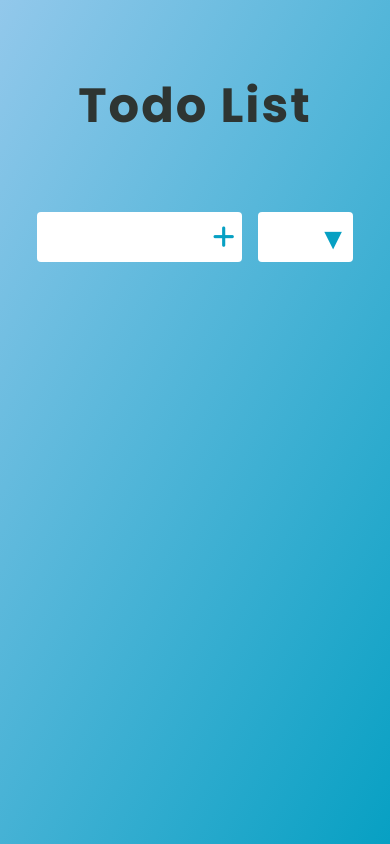
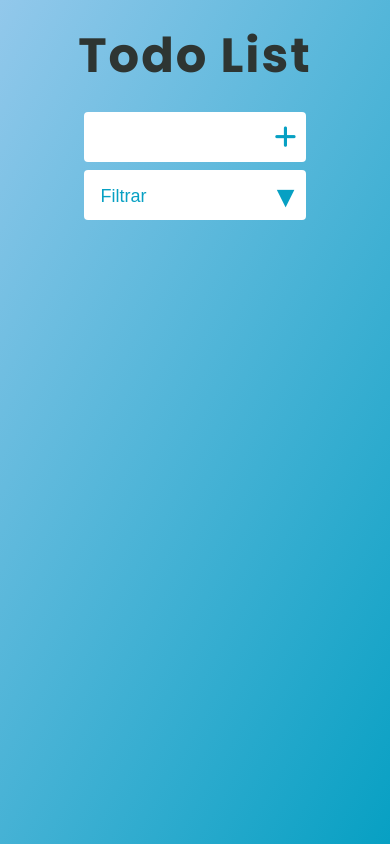
Before and after one commit to paatricksantos/todoList, a plain HTML site: page index.html in a window 390 px wide. Drawn offline with nearby package versions, Linux system fonts and the light colour scheme.

Commit message:
Ajuste no layout responsivo

```diff
--- a/index.html
+++ b/index.html
@@ -26,6 +26,7 @@
       </div>
       <div class="select">
         <select name="todos" class="filter-todo" v-model="selected">
+          <option value="" disabled>Filtrar</option>
           <option value="all">All</option>
           <option value="completed">Completed</option>
           <option value="uncompleted">Uncompleted</option>
--- a/style.css
+++ b/style.css
@@ -206,15 +206,23 @@ select{
   }
   .input-field .todo-button{
     width: 20%;
-    /* outline: none;
-    border: none;
-    height: 100%;
-    cursor: pointer;
-    background: #fff;
-    color: var(--blue-green);
-    font-size: 25px;
-    font-weight: 700;
-    border-top-right-radius: 4px;
-    border-bottom-right-radius: 4px; */
+  }
+  header h1{
+    padding: 20px;
+  }
+  form{
+    display: flex;
+    flex-direction: column;
+    justify-content: center;
+    align-items: center;
+    gap: 8px;
+  }
+  .select{
+    width: 70%;
+    height: 50px;
+  }
+  .input-field{
+    width: 70%;
+    height: 50px;
   }
 }
```
